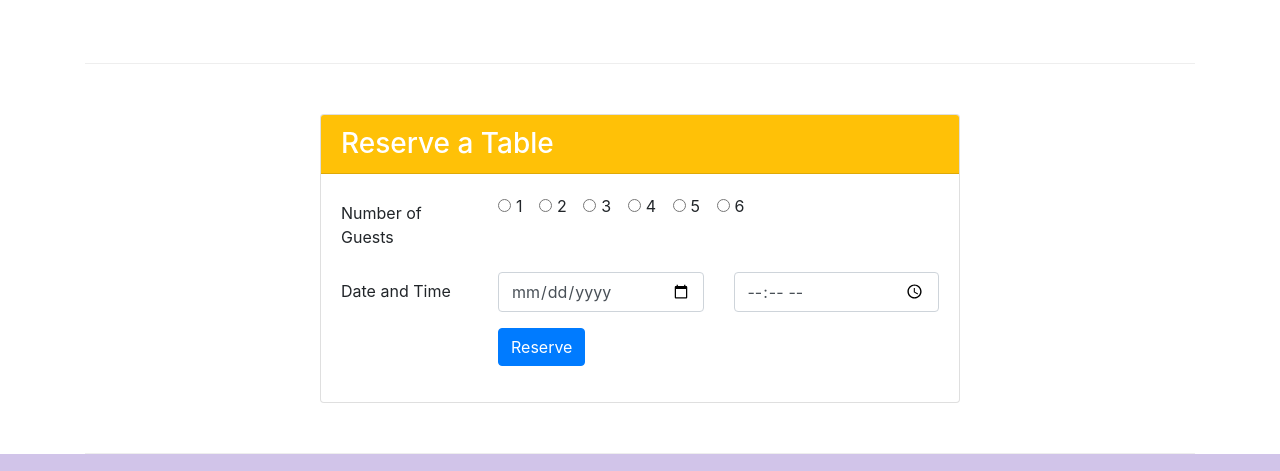
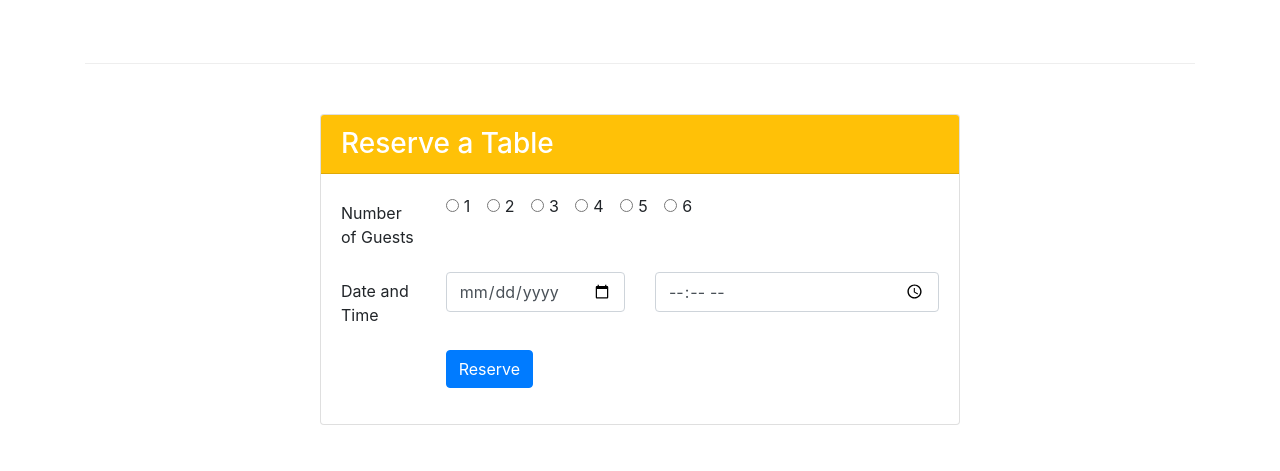
Before and after one commit to utkarshmehta/umehta.githhub.io, a website: page index.html in a window 1280 px wide. Shown: the part 1080-1551 px from the top of the page. Drawn offline with nearby package versions, Linux system fonts and the light colour scheme.

Commit message:
assignment2

```diff
--- a/index.html
+++ b/index.html
@@ -135,8 +135,8 @@
         <div class="card-body">
           <form>
             <div class="form-group row">
-              <label for="firstname" class="col-3 col-form-label">Number of Guests</label>
-              <div class="col-9">
+              <label for="firstname" class="col-12 col-md-2 col-form-label">Number of Guests</label>
+              <div class="col-8">
                 <div class="form-check form-check-inline">
                   <input class="form-check-input" type="radio" name="inlineRadioOptions" id="inlineRadio1"
                     value="option1">
@@ -170,16 +170,16 @@
               </div>
             </div>
             <div class="form-group row">
-              <label for="date_time" class="col-3 col-form-label">Date and Time</label>
-              <div class="col">
+              <label for="date_time" class="col-12 col-md-2 col-form-label">Date and Time</label>
+              <div class="col-4">
                 <input type="date" class="form-control" required placeholder="Date">
               </div>
-              <div class="col">
+              <div class="col-8 col-sm">
                 <input type="time" class="form-control" required placeholder="Time">
               </div>
             </div>
             <div class="form-group row">
-              <div class="offset-md-3 col-md-10">
+              <div class="offset-md-2 col-md-10">
                 <button type="submit" class="btn btn-primary">Reserve</button>
               </div>
             </div>
```
Also changed, not shown: aboutus.html (+1 -1 lines), contactus.html (+1 -1 lines).
